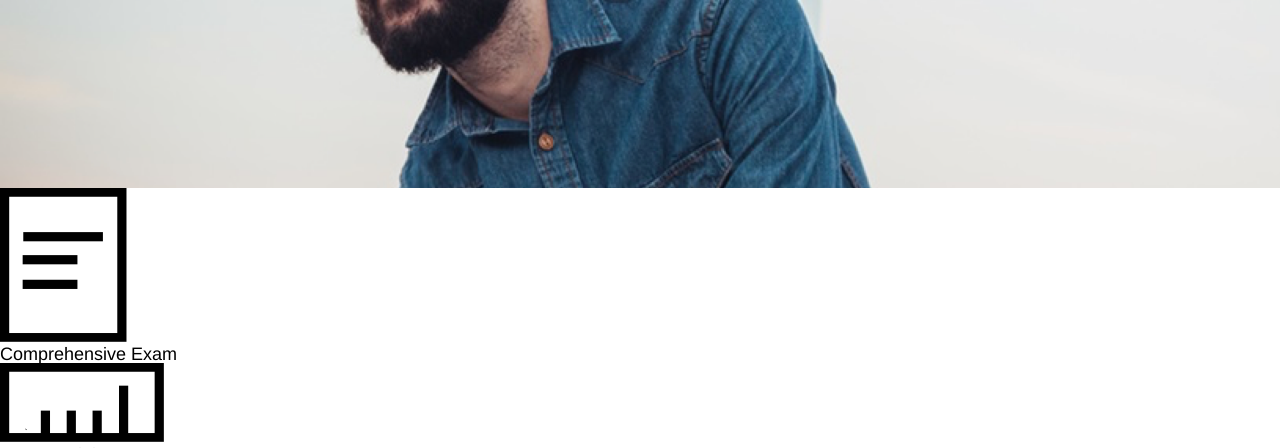
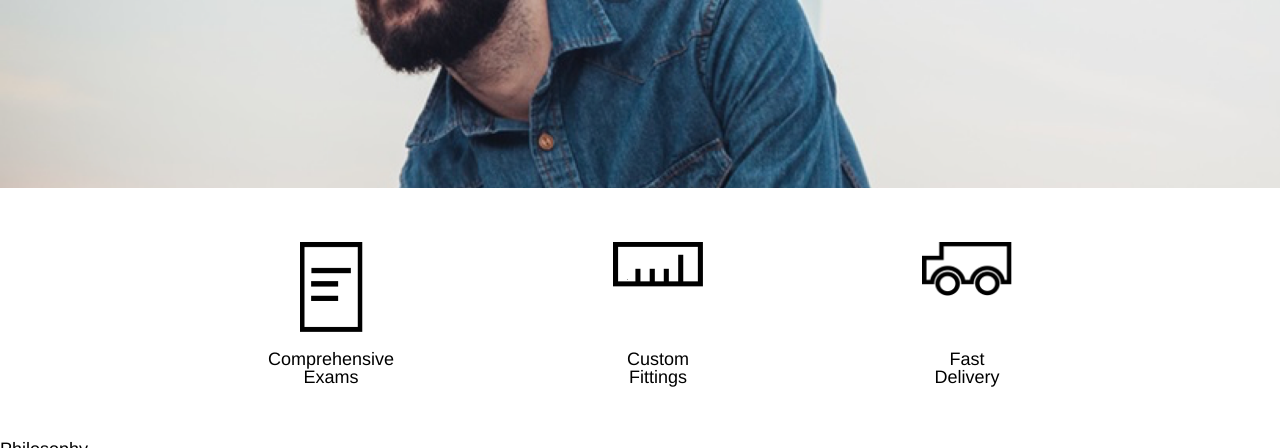
Before and after one commit to missasch/TortoiseshellOptics, a plain HTML site: page index.html in a window 1280 px wide. Shown: the part 352-800 px from the top of the page. Drawn offline with Linux system fonts and the light colour scheme.

Commit message:
Finished info section

```diff
--- a/index.html
+++ b/index.html
@@ -39,14 +39,22 @@
     </main>
 
     <!--Info Section-->
-    <section class="info">
-      <img src="./resources/images/paper-icon.png" alt="Paper">
-      <p>Comprehensive Exam</p>
-      <img src="./resources/images/ruler-icon.png" alt="Ruler">
-      <p>Custom Fittings</p>
-      <img src="./resources/images/truck-icon.png" alt="Truck">
-      <p>Fast Delivery</p>
-    </section>
+    <div class="infocontainer">
+      <section class="info">
+        <figure>
+          <img src="./resources/images/paper-icon.png" alt="Paper" id="paper">
+          <figcation>Comprehensive<br>Exams</figcaption>
+        </figure>
+        <figure>
+          <img src="./resources/images/ruler-icon.png" alt="Ruler" id="ruler">
+          <figcation>Custom Fittings</figcation>
+        </figure>
+        <figure>
+          <img src="./resources/images/truck-icon.png" alt="Truck" id="truck">
+          <figcation>Fast Delivery</figcation>
+        </figure>
+      </section>
+    </div>
 
     <!--Appts Section-->
     <section class="appts">
--- a/resources/css/style.css
+++ b/resources/css/style.css
@@ -72,3 +72,44 @@ header {
   background-color: white;
   padding: 1.5rem 5rem;
 }
+
+/*Info Section*/
+figure {
+  height: 8rem;
+  display: flex;
+  flex-direction: column;
+  justify-content: space-between;
+  align-items: center;
+  text-align: center;
+  padding-left: 6rem;
+  padding-right: 6rem;
+}
+figcation {
+  display: block;
+  text-align: center;
+  vertical-align: bottom;
+}
+.infocontainer {
+  display: flex;
+  justify-content: center;
+}
+.info {
+  width: 960px;
+  display: flex;
+  justify-content: center;
+  padding-top: 3rem;
+  padding-bottom: 3rem;
+}
+#paper {
+  width: 3.5rem;
+/*Tried setting height to auto, but it didn't look porportionate to the redline*/
+  height: 5rem;
+}
+#ruler {
+  width: 5rem;
+  height: 2.5rem;
+}
+#truck {
+  width: 5rem;
+  height: 3rem;
+}
```
